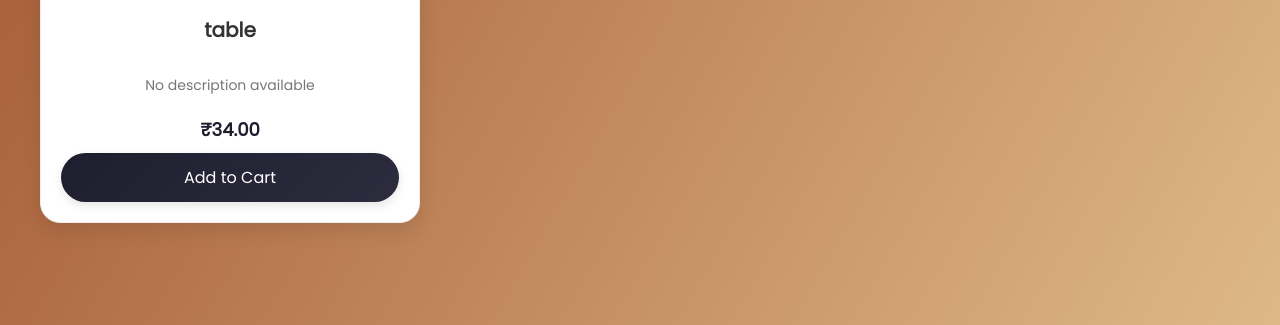
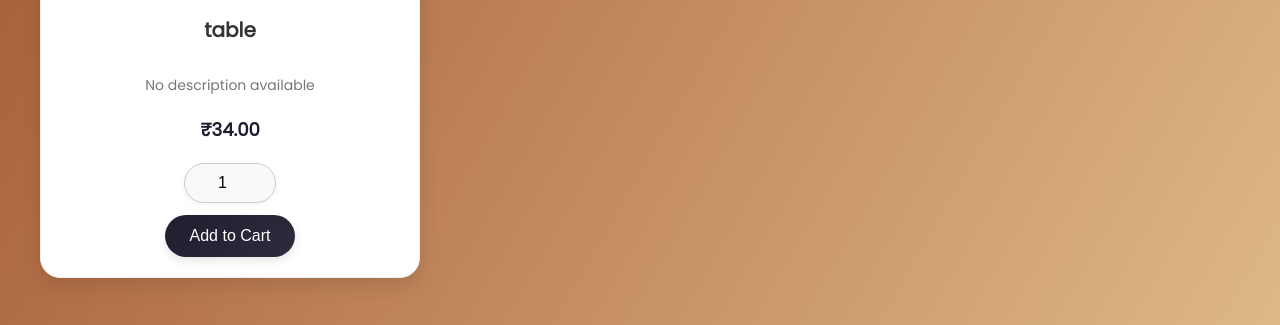
Before and after one commit to rahul9292/furniture, a Django app: page / in a window 1280 px wide. Shown: the part 475-800 px from the top of the page. Run offline with Django 5.2, Linux system fonts and the light colour scheme; data comes from the database, SQL or seed files in the repository.

Commit message:
quantity

```diff
--- a/templates/index.html
+++ b/templates/index.html
@@ -97,7 +97,30 @@
         margin: 10px 0;
     }
 
-    .product-card a.button-link {
+    .product-card form {
+        margin-top: 10px;
+    }
+
+    .quantity-input {
+        width: 70px;
+        padding: 10px;
+        font-size: 16px;
+        border: 1px solid #ccc;
+        border-radius: 20px;
+        text-align: center;
+        outline: none;
+        margin-bottom: 12px;
+        transition: border-color 0.3s, box-shadow 0.3s;
+        box-shadow: 0 2px 5px rgba(0, 0, 0, 0.05);
+        background-color: #f9f9f9;
+    }
+
+    .quantity-input:focus {
+        border-color: #1e1e2f;
+        box-shadow: 0 0 8px rgba(30, 30, 47, 0.2);
+    }
+
+    .button-link {
         display: inline-block;
         padding: 12px 25px;
         background: linear-gradient(135deg, #1e1e2f, #2c2c3e);
@@ -108,9 +131,10 @@
         text-decoration: none;
         transition: all 0.3s ease;
         box-shadow: 0 4px 10px rgba(0, 0, 0, 0.1);
+        border: none;
     }
 
-    .product-card a.button-link:hover {
+    .button-link:hover {
         transform: translateY(-5px);
         background: linear-gradient(135deg, #2c2c3e, #1e1e2f);
         box-shadow: 0 10px 20px rgba(0, 0, 0, 0.2);
@@ -140,8 +164,15 @@
         <h3>{{ ducts.name }}</h3>
         <p>{{ ducts.description }}</p>
         <p class="price">₹{{ ducts.price }}</p>
-        <a href="{% url 'add_to_cart' ducts.id %}" class="button-link">Add to Cart</a>
+
+        <form method="POST" action="{% url 'add_to_cart' ducts.id %}">
+            {% csrf_token %}
+            <input type="number" name="quantity" value="1" min="1" required class="quantity-input">
+            <br>
+            <button type="submit" class="button-link">Add to Cart</button>
+        </form>
     </div>
     {% endfor %}
 </section>
+
 {% endblock content %}
```
